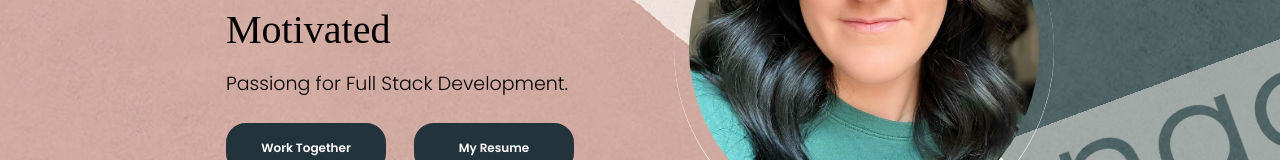
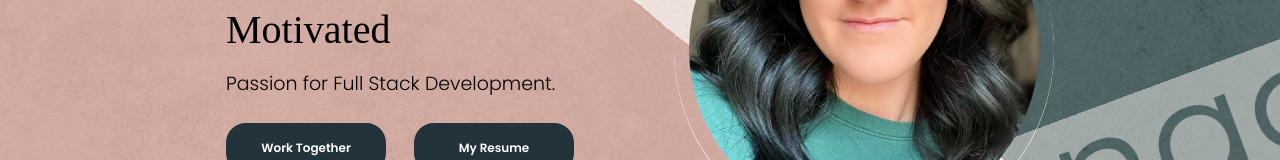
Before and after one commit to katers0259/Updated-Portfolio, a React (Create React App) app in the folder client/: page / in a window 1280 px wide. Shown: the part 296-456 px from the top of the page. Built offline with nearby package versions, Linux system fonts and the light colour scheme; a web font is replaced by a local one.

Commit message:
Update Profile.js

```diff
--- a/client/src/PortfolioContainer/Home/Profile/Profile.js
+++ b/client/src/PortfolioContainer/Home/Profile/Profile.js
@@ -52,7 +52,7 @@ export default function Profile() {
                         />
                         </h1>
                         <span className='profile-role-tagline'>
-                            Passiong for Full Stack Development.
+                            Passion for Full Stack Development.
                         </span>
                     </span>
                 </div>
```
